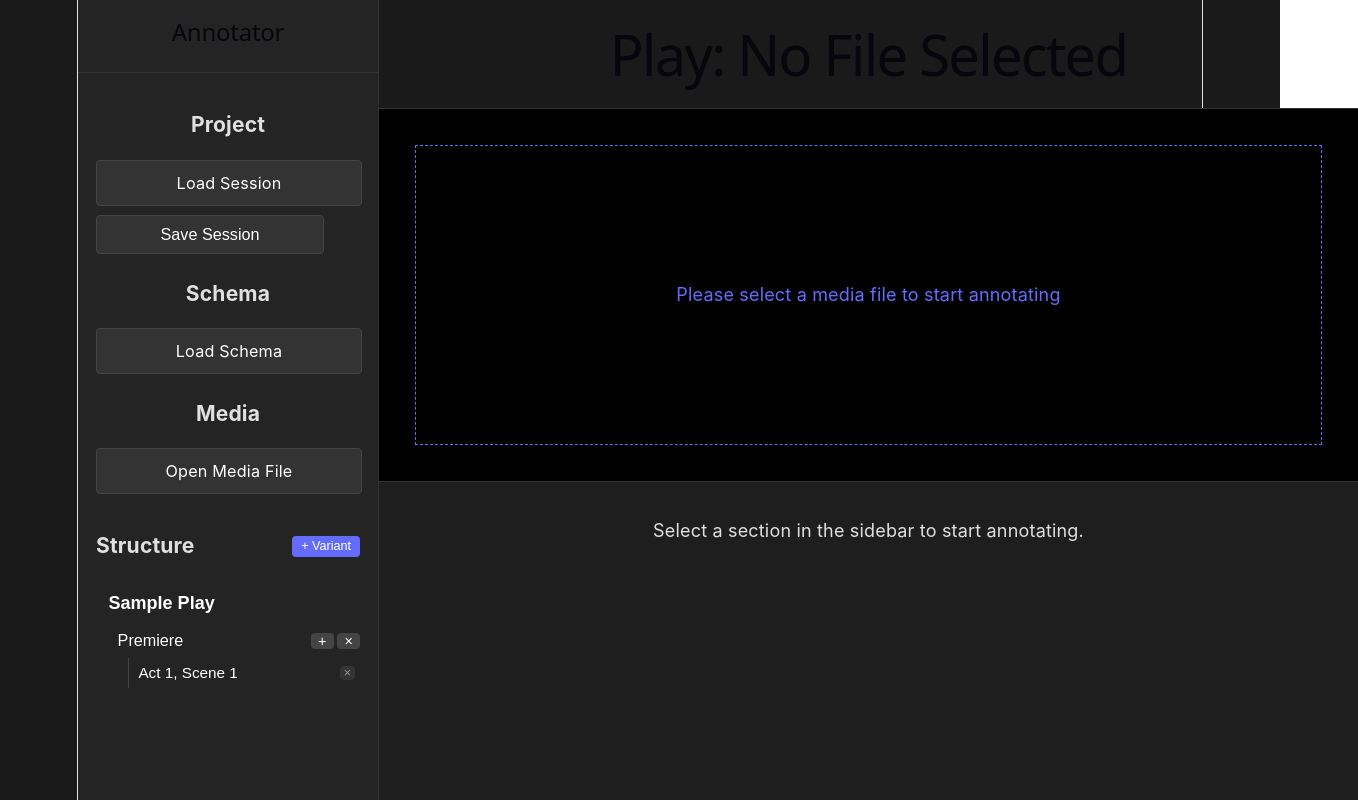
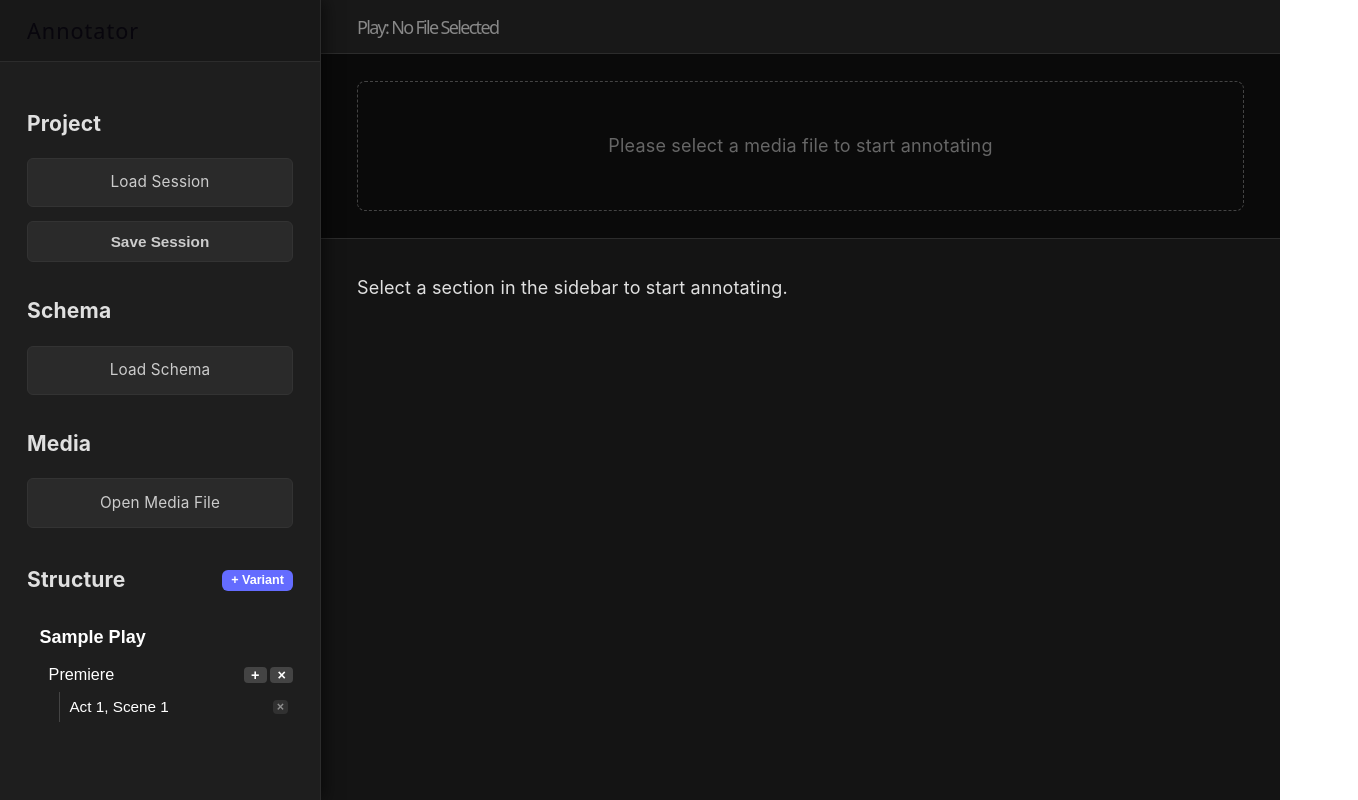
Before and after one commit to LUMERIIX/data-annotator, a React (Vite) app in the folder frontend/: page / in a window 1280 px wide. Shown: the whole page, 1358 px wide, since content can reach past the window. Built offline with nearby package versions, Linux system fonts and the light colour scheme.

Commit message:
feat: optimize layout for full-width, add localStorage persistence, and implement opt-in spectrogram with loader

```diff
--- a/frontend/src/App.css
+++ b/frontend/src/App.css
@@ -1,8 +1,8 @@
 :root {
-  --sidebar-width: 300px;
-  --bg-color: #1a1a1a;
-  --sidebar-bg: #242424;
-  --border-color: #333;
+  --sidebar-width: 320px;
+  --bg-color: #121212;
+  --sidebar-bg: #1e1e1e;
+  --border-color: #2c2c2c;
   --text-color: #e0e0e0;
   --accent-color: #646cff;
 }
@@ -12,32 +12,42 @@ body {
   padding: 0;
   background-color: var(--bg-color);
   color: var(--text-color);
-  font-family: Inter, system-ui, Avenir, Helvetica, Arial, sans-serif;
+  font-family: 'Inter', system-ui, Avenir, Helvetica, Arial, sans-serif;
+  overflow: hidden;
 }
 
 .app-container {
   display: flex;
   height: 100vh;
   width: 100vw;
-  overflow: hidden;
 }
 
 .sidebar {
   width: var(--sidebar-width);
+  min-width: var(--sidebar-width);
   background-color: var(--sidebar-bg);
   border-right: 1px solid var(--border-color);
   display: flex;
   flex-direction: column;
+  z-index: 100;
+  box-shadow: 4px 0 15px rgba(0,0,0,0.5);
 }
 
 .sidebar-header {
-  padding: 1rem;
+  padding: 1rem 1.5rem;
   border-bottom: 1px solid var(--border-color);
+  background-color: rgba(0,0,0,0.2);
+}
+
+.sidebar-header h2 {
+  margin: 0;
+  font-size: 1.2rem;
+  letter-spacing: 1px;
 }
 
 .sidebar-nav {
   flex: 1;
-  padding: 1rem;
+  padding: 1.5rem;
   overflow-y: auto;
 }
 
@@ -46,135 +56,147 @@ body {
   display: flex;
   flex-direction: column;
   overflow: hidden;
+  position: relative;
 }
 
 .player-header {
-  padding: 0.5rem 2rem;
+  padding: 0.75rem 2rem;
   border-bottom: 1px solid var(--border-color);
+  background-color: #181818;
+}
+
+.player-header h1 {
+  margin: 0;
+  font-size: 1rem;
+  color: #888;
 }
 
 .player-area {
-  flex: 0 0 300px;
-  padding: 2rem;
-  display: flex;
-  flex-direction: column;
-  gap: 1rem;
-  background-color: #000;
+  flex: 0 0 auto;
+  padding: 1.5rem 2rem;
+  background-color: #0a0a0a;
   border-bottom: 1px solid var(--border-color);
 }
 
 .waveform-placeholder {
-  flex: 1;
-  border: 1px dashed var(--accent-color);
+  height: 128px;
+  border: 1px dashed #444;
   display: flex;
   align-items: center;
   justify-content: center;
-  color: var(--accent-color);
-}
-
-.player-controls {
-  display: flex;
-  align-items: center;
-  gap: 1rem;
+  color: #666;
+  border-radius: 8px;
 }
 
 .annotation-area {
   flex: 1;
   padding: 2rem;
   overflow-y: auto;
-  background-color: #1e1e1e;
+  background-color: #141414;
+}
+
+.schema-renderer {
+  width: 100%;
 }
 
 /* RJSF Dark Theme Overrides */
 .schema-renderer form {
   display: flex;
   flex-direction: column;
-  gap: 1rem;
+  gap: 1.5rem;
 }
 
 .schema-renderer label {
   display: block;
   margin-bottom: 0.5rem;
-  font-weight: bold;
-  color: #bbb;
+  font-weight: 600;
+  color: #aaa;
+  font-size: 0.9rem;
 }
 
 .schema-renderer input,
 .schema-renderer select,
 .schema-renderer textarea {
   width: 100%;
-  padding: 0.5rem;
-  background-color: #2a2a2a;
-  border: 1px solid #444;
+  padding: 0.6rem 0.8rem;
+  background-color: #252525;
+  border: 1px solid #333;
   color: white;
-  border-radius: 4px;
+  border-radius: 6px;
+  font-size: 0.95rem;
+}
+
+.schema-renderer input:focus {
+  outline: none;
+  border-color: var(--accent-color);
 }
 
 .schema-renderer fieldset {
-  border: 1px solid #333;
-  padding: 1rem;
-  border-radius: 8px;
+  border: 1px solid #2a2a2a;
+  padding: 1.5rem;
+  border-radius: 10px;
   margin-bottom: 1rem;
+  background-color: rgba(255,255,255,0.02);
 }
 
 .schema-renderer legend {
-  padding: 0 0.5rem;
+  padding: 0 0.75rem;
   color: var(--accent-color);
   font-weight: bold;
-}
-
-.schema-renderer .btn-add,
-.schema-renderer .btn-info {
-  background-color: #444;
-  color: white;
-  border: none;
-  padding: 0.2rem 0.5rem;
-  margin: 0.2rem;
-  cursor: pointer;
-  border-radius: 4px;
-}
-
-.schema-renderer .btn-danger {
-  background-color: #a00;
-  color: white;
-  border: none;
-  padding: 0.2rem 0.5rem;
-  cursor: pointer;
-  border-radius: 4px;
+  font-size: 1rem;
 }
 
 button {
   background-color: var(--accent-color);
   color: white;
   border: none;
-  padding: 0.5rem 1rem;
-  border-radius: 4px;
+  padding: 0.6rem 1.2rem;
+  border-radius: 6px;
   cursor: pointer;
+  font-weight: 600;
+  transition: background 0.2s;
+}
+
+button:hover {
+  filter: brightness(1.2);
 }
 
 .btn-sidebar {
   display: block;
-  width: calc(100% - 2rem);
-  background-color: #333;
-  color: white;
-  padding: 0.5rem 1rem;
-  border-radius: 4px;
+  width: 100%;
+  background-color: #2a2a2a;
+  color: #ccc;
+  padding: 0.6rem 1rem;
+  border-radius: 6px;
   cursor: pointer;
-  margin-bottom: 0.5rem;
-  border: 1px solid #444;
+  margin-bottom: 0.75rem;
+  border: 1px solid #333;
   text-align: center;
-  font-size: 0.9rem;
+  font-size: 0.85rem;
+  box-sizing: border-box;
 }
 
 .btn-sidebar:hover {
   background-color: var(--accent-color);
+  color: white;
+  border-color: var(--accent-color);
 }
 
 .button-group {
-  margin-bottom: 1.5rem;
+  margin-bottom: 2rem;
+}
+
+.button-group h3 {
+  font-size: 0.8rem;
+  text-transform: uppercase;
+  color: #555;
+  margin-bottom: 0.75rem;
+  letter-spacing: 1px;
 }
 
 .file-status {
-  font-size: 0.8rem;
+  font-size: 0.75rem;
   color: #4caf50;
+  margin-top: -0.5rem;
+  margin-bottom: 1rem;
 }
--- a/frontend/src/components/player/AudioPlayer.tsx
+++ b/frontend/src/components/player/AudioPlayer.tsx
@@ -28,12 +28,15 @@ const AudioPlayer: React.FC<AudioPlayerProps> = ({ url }) => {
     isPlaying, setIsPlaying, setCurrentTime,
     data, setData, selectedSectionId,
     seekRequest, togglePlayRequest,
-    seekStep, setSeekStep
+    seekStep, setSeekStep,
+    showSpectrogram, setShowSpectrogram
   } = useAnnotationStore();
 
   const [duration, setDuration] = useState(0);
   const [zoom, setZoom] = useState(0);
   const [isReady, setIsReady] = useState(false);
+  const [isLoading, setIsLoading] = useState(true);
+  const [loadingStatus, setLoadingStatus] = useState('Loading Audio...');
 
   // Reaction to seekRequest
   useEffect(() => {
@@ -61,8 +64,38 @@ const AudioPlayer: React.FC<AudioPlayerProps> = ({ url }) => {
     }
   }, [zoom, isReady]);
 
+  // Handle Spectrogram Toggle
+  useEffect(() => {
+    if (isReady && wavesurferRef.current && showSpectrogram) {
+      setLoadingStatus('Generating Spectrogram...');
+      setIsLoading(true);
+
+      const timer = setTimeout(() => {
+        try {
+          wavesurferRef.current!.registerPlugin(
+            SpectrogramPlugin.create({
+              container: spectroRef.current!,
+              labels: true,
+              height: 100,
+              splitChannels: false,
+            })
+          );
+        } catch (err) {
+          console.error("Spectrogram error:", err);
+        } finally {
+          setIsLoading(false);
+        }
+      }, 200);
+      return () => clearTimeout(timer);
+    }
+  }, [showSpectrogram, isReady]);
+
   useEffect(() => {
     if (!containerRef.current) return;
+
+    setIsLoading(true);
+    setIsReady(false);
+    setLoadingStatus('Loading Audio...');
 
     const ws = WaveSurfer.create({
       container: containerRef.current,
@@ -75,27 +108,16 @@ const AudioPlayer: React.FC<AudioPlayerProps> = ({ url }) => {
       fillParent: true,
     });
 
-    // Register Plugins
     const regions = ws.registerPlugin(RegionsPlugin.create());
     regionsRef.current = regions;
-
-    if (spectroRef.current) {
-      ws.registerPlugin(
-        SpectrogramPlugin.create({
-          container: spectroRef.current,
-          labels: true,
-          height: 100,
-          splitChannels: false,
-        })
-      );
-    }
 
     ws.load(url);
 
     ws.on('ready', () => {
       setDuration(ws.getDuration());
+      syncRegions(regions, data, selectedSectionId);
       setIsReady(true);
-      syncRegions(regions, data, selectedSectionId);
+      setIsLoading(false);
     });
 
     ws.on('timeupdate', () => {
@@ -107,24 +129,19 @@ const AudioPlayer: React.FC<AudioPlayerProps> = ({ url }) => {
 
     regions.on('region-updated', (region) => {
       if (isUpdatingFromStore.current) return;
-
+      const currentState = useAnnotationStore.getState();
       const parts = region.id.split('-');
       const vIdx = Number(parts[0]);
       const sIdx = Number(parts[1]);
-
-      // WICHTIG: Aktuellen State direkt aus dem Store holen, nicht aus der Closure!
-      const currentState = useAnnotationStore.getState();
       const newData = JSON.parse(JSON.stringify(currentState.data));
 
       if (parts.length === 2) {
-        // Section Update
         if (newData.variants[vIdx]?.sections[sIdx]) {
           newData.variants[vIdx].sections[sIdx].start = Math.round(region.start * 1000);
           newData.variants[vIdx].sections[sIdx].stop = Math.round(region.end * 1000);
           currentState.setData(newData);
         }
       } else if (parts.length === 4 && parts[2] === 'e') {
-        // Event Update
         const eIdx = Number(parts[3]);
         if (newData.variants[vIdx]?.sections[sIdx]?.events[eIdx]) {
           newData.variants[vIdx].sections[sIdx].events[eIdx].start = Math.round(region.start * 1000);
@@ -142,7 +159,6 @@ const AudioPlayer: React.FC<AudioPlayerProps> = ({ url }) => {
     };
   }, [url]);
 
-  // Sync regions whenever data or selectedId changes (Store -> UI)
   useEffect(() => {
     if (isReady && regionsRef.current && wavesurferRef.current) {
       isUpdatingFromStore.current = true;
@@ -174,19 +190,15 @@ const AudioPlayer: React.FC<AudioPlayerProps> = ({ url }) => {
 
         const existing = existingRegions.find((r: any) => r.id === id);
         if (existing) {
-          // Prüfe auf signifikante Änderungen
-          const hasMoved = Math.abs(existing.start - regionData.start) > 0.001 || Math.abs(existing.end - regionData.end) > 0.001;
-          const hasColorChanged = existing.color !== regionData.color;
-          const hasContentChanged = existing.content?.innerText !== regionData.content;
-
-          if (hasMoved || hasColorChanged || hasContentChanged) {
+          const diffStart = Math.abs(existing.start - regionData.start);
+          const diffEnd = Math.abs(existing.end - regionData.end);
+          if (diffStart > 0.001 || diffEnd > 0.001 || existing.color !== regionData.color || existing.content?.innerText !== regionData.content) {
             existing.setOptions(regionData);
           }
         } else {
           regionsPlugin.addRegion(regionData);
         }
 
-        // Events der selektierten Sektion
         if (isSelected && section.events) {
           section.events.forEach((event: any, eIdx: number) => {
             const eId = `${id}-e-${eIdx}`;
@@ -195,7 +207,7 @@ const AudioPlayer: React.FC<AudioPlayerProps> = ({ url }) => {
               id: eId,
               start: event.start / 1000,
               end: event.stop / 1000,
-              color: 'rgba(255, 165, 0, 0.4)', // Deutlicheres Orange für Events
+              color: 'rgba(255, 165, 0, 0.4)',
               drag: true,
               resize: true,
               content: event.PlayEventType,
@@ -215,7 +227,6 @@ const AudioPlayer: React.FC<AudioPlayerProps> = ({ url }) => {
       });
     });
 
-    // Alte Regionen entfernen
     existingRegions.forEach((r: any) => {
       if (!activeIds.has(r.id)) {
         r.remove();
@@ -235,22 +246,40 @@ const AudioPlayer: React.FC<AudioPlayerProps> = ({ url }) => {
   return (
     <div className="audio-player">
       <div className="analyzer-container">
+        {isLoading && (
+          <div className="player-loader-overlay">
+            <div className="spinner"></div>
+            <div className="loader-text">{loadingStatus}</div>
+          </div>
+        )}
         <div ref={containerRef} className="waveform-container" />
-        <div ref={spectroRef} className="spectrogram-container" />
+        {showSpectrogram && <div ref={spectroRef} className="spectrogram-container" />}
       </div>
 
-      <div className="player-controls">
+      <div className={`player-controls ${isLoading ? 'disabled' : ''}`}>
         <div className="main-controls">
-          <button onClick={togglePlay}>{isPlaying ? 'Pause' : 'Play'}</button>
+          <button onClick={togglePlay} disabled={isLoading}>{isPlaying ? 'Pause' : 'Play'}</button>
           <div className="time-display">
             {wavesurferRef.current ? formatTime(wavesurferRef.current.getCurrentTime()) : '00:00.000'} / {formatTime(duration)}
           </div>
         </div>
 
         <div className="control-group">
+          <div className="setting-toggle">
+            <label className="checkbox-label">
+              <input
+                type="checkbox"
+                checked={showSpectrogram}
+                onChange={(e) => setShowSpectrogram(e.target.checked)}
+                disabled={isLoading}
+              />
+              Spectrogram
+            </label>
+          </div>
+
           <div className="seek-step-selector">
             <label>Seek Step:</label>
-            <select value={seekStep} onChange={(e) => setSeekStep(Number(e.target.value))}>
+            <select value={seekStep} onChange={(e) => setSeekStep(Number(e.target.value))} disabled={isLoading}>
               {[100, 500, 1000, 2000, 5000, 10000].map(s => (
                 <option key={s} value={s}>{s >= 1000 ? `${s/1000}s` : `${s}ms`}</option>
               ))}
@@ -265,24 +294,49 @@ const AudioPlayer: React.FC<AudioPlayerProps> = ({ url }) => {
               max="500"
               value={zoom}
               onChange={(e) => setZoom(Number(e.target.value))}
+              disabled={isLoading}
             />
           </div>
         </div>
       </div>
 
       <style>{`
-        .audio-player { width: 100%; display: flex; flex-direction: column; gap: 1rem; }
-        .analyzer-container { border: 1px solid #333; background: #000; border-radius: 8px; overflow: hidden; }
-        .waveform-container { border-bottom: 1px solid #222; }
-        .spectrogram-container { background: #000; }
+        .audio-player { width: 100%; display: flex; flex-direction: column; gap: 1rem; position: relative; }
+        .analyzer-container { border: 1px solid #333; background: #000; border-radius: 8px; overflow: hidden; position: relative; min-height: 130px; }
+        .waveform-container { border-bottom: 1px solid #222; min-height: 128px; }
+        .spectrogram-container { background: #000; min-height: 100px; border-top: 1px solid #222; }
 
-        .player-controls { display: flex; justify-content: space-between; align-items: center; gap: 2rem; padding: 0.5rem 0; flex-wrap: wrap; }
+        .player-loader-overlay {
+          position: absolute; top: 0; left: 0; right: 0; bottom: 0;
+          background: rgba(0,0,0,0.85); z-index: 1000;
+          display: flex; flex-direction: column; align-items: center; justify-content: center; gap: 1rem;
+          backdrop-filter: blur(2px);
+        }
+
+        .spinner {
+          width: 40px; height: 40px;
+          border: 3px solid rgba(100, 108, 255, 0.2);
+          border-top-color: var(--accent-color);
+          border-radius: 50%;
+          animation: spin 1s linear infinite;
+        }
+
+        .loader-text { color: var(--accent-color); font-size: 0.9rem; font-weight: 600; letter-spacing: 0.5px; }
+
+        @keyframes spin { to { transform: rotate(360deg); } }
+
+        .player-controls { display: flex; justify-content: space-between; align-items: center; gap: 2rem; padding: 0.5rem 0; flex-wrap: wrap; transition: opacity 0.3s; }
+        .player-controls.disabled { opacity: 0.5; pointer-events: none; }
+
         .main-controls { display: flex; align-items: center; gap: 1rem; }
         .control-group { display: flex; align-items: center; gap: 2rem; }
 
         .time-display { font-family: monospace; font-size: 1.1rem; color: #aaa; }
-        .seek-step-selector, .zoom-control { display: flex; align-items: center; gap: 0.5rem; font-size: 0.9rem; color: #888; }
+        .seek-step-selector, .zoom-control, .setting-toggle { display: flex; align-items: center; gap: 0.5rem; font-size: 0.9rem; color: #888; }
         .seek-step-selector select { background: #333; color: white; border: 1px solid #555; padding: 0.2rem; border-radius: 4px; }
+
+        .checkbox-label { cursor: pointer; display: flex; align-items: center; gap: 0.5rem; color: #aaa; }
+        .checkbox-label input { accent-color: var(--accent-color); }
 
         input[type="range"] { accent-color: var(--accent-color); cursor: pointer; }
       `}</style>
--- a/frontend/src/index.css
+++ b/frontend/src/index.css
@@ -51,12 +51,9 @@
 }
 
 #root {
-  width: 1126px;
-  max-width: 100%;
-  margin: 0 auto;
-  text-align: center;
-  border-inline: 1px solid var(--border);
-  min-height: 100svh;
+  width: 100%;
+  margin: 0;
+  min-height: 100vh;
   display: flex;
   flex-direction: column;
   box-sizing: border-box;
--- a/frontend/src/store/annotationStore.ts
+++ b/frontend/src/store/annotationStore.ts
@@ -1,4 +1,5 @@
 import { create } from 'zustand';
+import { persist, createJSONStorage } from 'zustand/middleware';
 import defaultSchema from '../types/schema.json';
 
 export const SEEK_STEPS = [100, 500, 1000, 2000, 5000, 10000];
@@ -18,6 +19,7 @@ interface AnnotationState {
   seekRequest: SeekRequest | null;
   togglePlayRequest: number;
   seekStep: number;
+  showSpectrogram: boolean;
 
   setAudioUrl: (url: string) => void;
   setSchema: (schema: any) => void;
@@ -27,13 +29,16 @@ interface AnnotationState {
   setCurrentTime: (time: number) => void;
   seekTo: (time: number) => void;
   setSeekStep: (step: number) => void;
+  setShowSpectrogram: (show: boolean) => void;
   increaseSeekStep: () => void;
   decreaseSeekStep: () => void;
   togglePlay: () => void;
   addSectionAtCurrentTime: () => void;
 }
 
-export const useAnnotationStore = create<AnnotationState>((set, get) => ({
+export const useAnnotationStore = create<AnnotationState>()(
+  persist(
+    (set, get) => ({
       audioUrl: null,
       schema: defaultSchema,
       data: {
@@ -62,6 +67,7 @@ export const useAnnotationStore = create<AnnotationState>((set, get) => ({
       seekRequest: null,
       togglePlayRequest: 0,
       seekStep: 1000,
+      showSpectrogram: false,
 
       setAudioUrl: (url) => set({ audioUrl: url }),
       setSchema: (schema) => set({ schema }),
@@ -71,6 +77,7 @@ export const useAnnotationStore = create<AnnotationState>((set, get) => ({
       setCurrentTime: (time) => set({ currentTime: time }),
       seekTo: (time) => set({ seekRequest: { time, timestamp: Date.now() } }),
       setSeekStep: (step) => set({ seekStep: step }),
+      setShowSpectrogram: (show) => set({ showSpectrogram: show }),
       increaseSeekStep: () => set((state) => {
         const currentIndex = SEEK_STEPS.indexOf(state.seekStep);
         const nextIndex = Math.min(currentIndex + 1, SEEK_STEPS.length - 1);
@@ -87,7 +94,6 @@ export const useAnnotationStore = create<AnnotationState>((set, get) => ({
         const { data, selectedSectionId, currentTime } = get();
         const newData = JSON.parse(JSON.stringify(data));
 
-    // Bestimme Variante (entweder von Selektion oder erste Variante)
         let vIdx = 0;
         if (selectedSectionId) {
           vIdx = Number(selectedSectionId.split('-')[0]);
@@ -109,8 +115,20 @@ export const useAnnotationStore = create<AnnotationState>((set, get) => ({
 
           set({
             data: newData,
-        selectedSectionId: `${vIdx}-${newSIdx}` // Automatische Selektion
+            selectedSectionId: `${vIdx}-${newSIdx}`
           });
         }
       }
-}));
+    }),
+    {
+      name: 'annotator-storage',
+      storage: createJSONStorage(() => localStorage),
+      partialize: (state) => ({
+        data: state.data,
+        schema: state.schema,
+        seekStep: state.seekStep,
+        showSpectrogram: state.showSpectrogram
+      }),
+    }
+  )
+);
```
Lines whose indentation alone changed are shown as unchanged.
